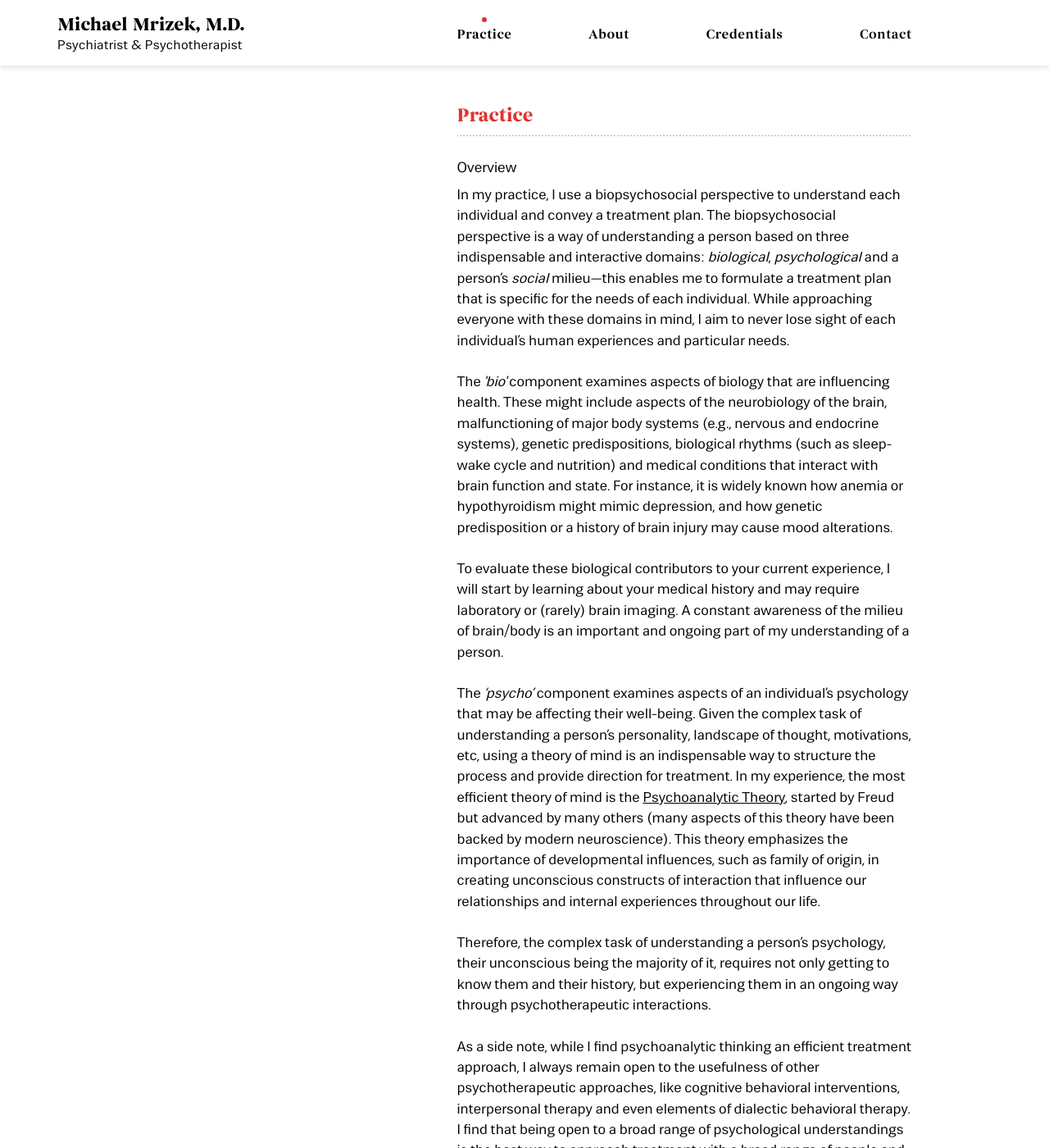
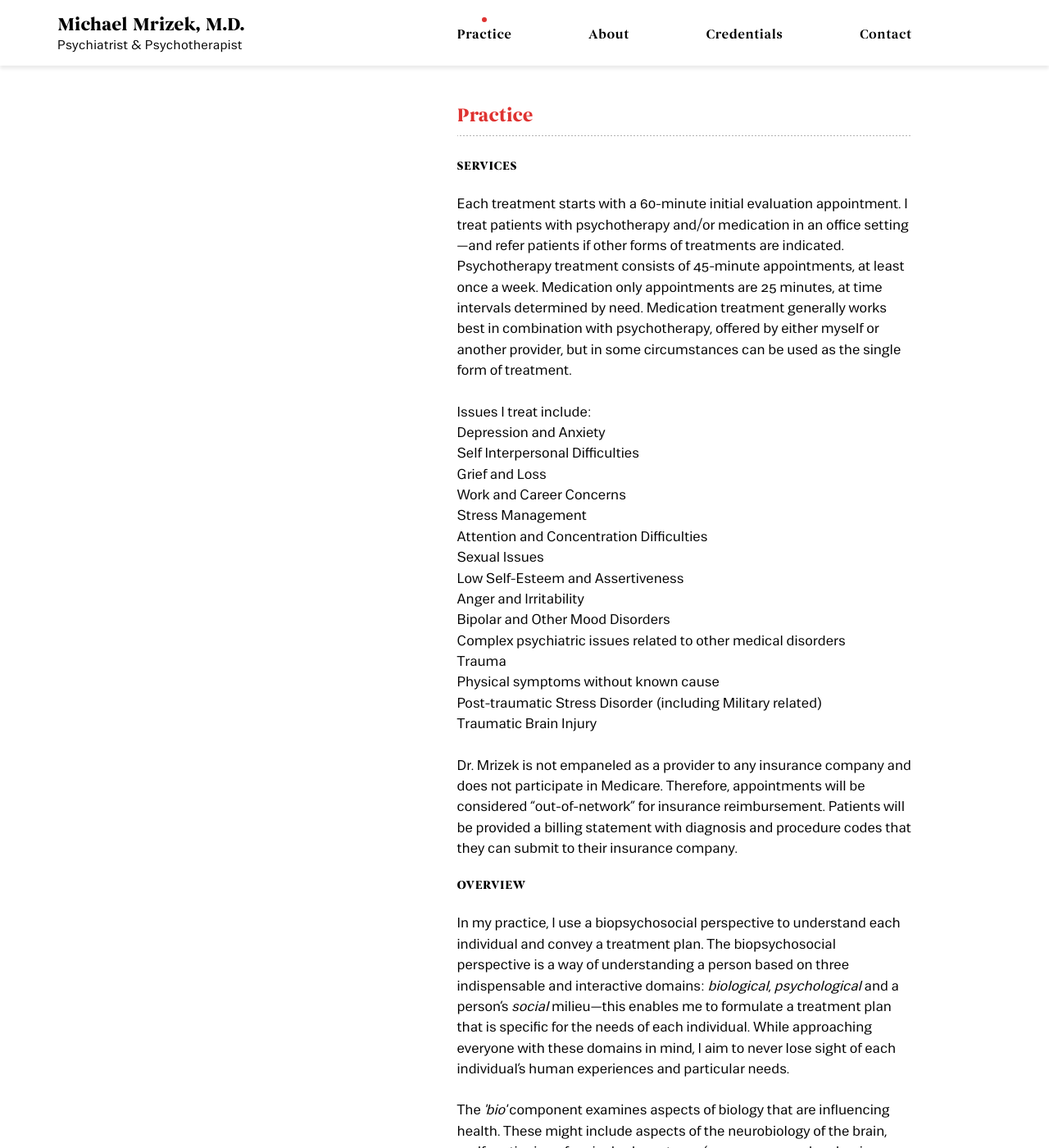
Before and after one commit to carolineportugal/michaelmrizekmd, a Jekyll site: the page built from practice/index.html, in a window 1280 px wide and 1400 px high. Shown: the whole window at 82% size. Built offline with Jekyll 4.4.1, drawn with Linux system fonts in a browser that asks for light colours; nearby versions of some CDN libraries; some web fonts are replaced.

Commit message:
building practice

```diff
--- a/_sass/_typography.scss
+++ b/_sass/_typography.scss
@@ -4,6 +4,14 @@ h3{
   @include begum-bold();
   margin:0;
   font-size:23px;
+}
+
+h4{
+  @include begum-bold();
+  text-transform: uppercase;
+  font-size:14.5px;
+  letter-spacing: 0.06rem;
+  margin-bottom:5px;
 }
 
 p{
@@ -14,13 +22,33 @@ p{
 }
 
 ul{
-  margin-bottom:4rem;
+  margin-bottom:2.5rem;
+  font-size:17.5px;
+  line-height: 1.45;
+  @include caravel-regular();
 
   li{
-    font-size:17px;
-    line-height: 1.3;
-    @include caravel-regular();
-    margin-top:1.4rem;
+    // margin-top:1.4rem;
   }
 
 }
+
+#credentials{
+
+  ul{
+    margin-bottom:4rem;
+
+    li{
+      font-size:17px;
+      line-height: 1.3;
+      @include caravel-regular();
+      margin-top:1.4rem;
+    }
+
+    li:first-of-type{
+      margin-top:1.8rem;
+    }
+
+  }
+
+}
--- a/css/main.scss
+++ b/css/main.scss
@@ -94,10 +94,6 @@ section{
     letter-spacing: 0.06rem;
   }
 
-  .item-italic{
-    @include begum-regular-italic();
-  }
-
   .no-lining{
     font-feature-settings: "onum" off;
   }
--- a/practice/index.html
+++ b/practice/index.html
@@ -14,7 +14,33 @@ title: Practice
             <h3 class="section-title">Practice</h3>
             <div class="divider"></div>
           </div>
+
+          <div>
+            <h4>Services</h4>
+            <br>
+            <p>Each treatment starts with a 60-minute initial evaluation appointment. I treat patients with psychotherapy and/or medication in an office setting—and refer patients if other forms of treatments are indicated. Psychotherapy treatment consists of 45-minute appointments, at least once a week. Medication only appointments are 25 minutes, at time intervals determined by need. Medication treatment generally works best in combination with psychotherapy, offered by either myself or another provider, but in some circumstances can be used as the single form of treatment.</p>
+            <ul>Issues I treat include:
+              <li>Depression and Anxiety</li>
+              <li>Self Interpersonal Difficulties</li>
+              <li>Grief and Loss</li>
+              <li>Work and Career Concerns</li>
+              <li>Stress Management</li>
+              <li>Attention and Concentration Difficulties</li>
+              <li>Sexual Issues</li>
+              <li>Low Self-Esteem and Assertiveness</li>
+              <li>Anger and Irritability</li>
+              <li>Bipolar and Other Mood Disorders</li>
+              <li>Complex psychiatric issues related to other medical disorders</li>
+              <li>Trauma</li>
+              <li>Physical symptoms without known cause</li>
+              <li>Post-traumatic Stress Disorder (including Military related)</li>
+              <li>Traumatic Brain Injury</li>
+            </ul>
+            <p>Dr. Mrizek is not empaneled as a provider to any insurance company and does not participate in Medicare. Therefore, appointments will be considered “out-of-network” for insurance reimbursement. Patients will be provided a billing statement with diagnosis and procedure codes that they can submit to their insurance company.</p>
+          </div>
+
           <h4>Overview</h4>
+          <br>
           <p>In my practice, I use a biopsychosocial perspective to understand each individual and convey a treatment plan. The biopsychosocial perspective is a way of understanding a person based on three indispensable and interactive domains: <i>biological</i>, <i>psychological</i> and a person’s <i>social</i> milieu—this enables me to formulate a treatment plan that is specific for the needs of each individual. While approaching everyone with these domains in mind, I aim to never lose sight of each individual’s human experiences and particular needs.</p>
 
           <p>The <i>'bio'</i> component examines aspects of biology that are influencing health. These might include aspects of the neurobiology of the brain, malfunctioning of major body systems (e.g., nervous and endocrine systems), genetic predispositions, biological rhythms (such as sleep-wake cycle and nutrition) and medical conditions that interact with brain function and state. For instance, it is widely known how anemia or hypothyroidism might mimic depression, and how genetic predisposition or a history of brain injury may cause mood alterations.</p>
```
Also changed, not shown: contact/index.html (+16 -4 lines), credentials/index.html (+6 -6 lines), 2 other files.
